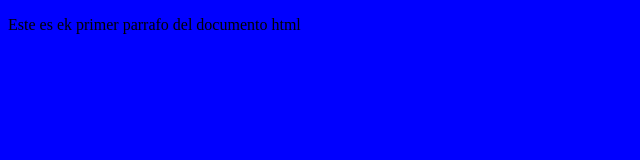
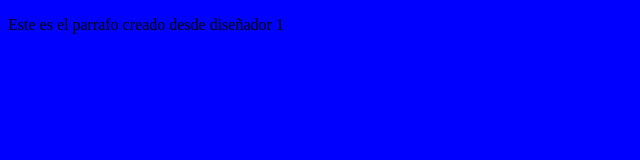
Before and after one commit to TheSincarS/CursoGit, a plain HTML site: page Proyecto-Web-Empresa-B/index.html in a window 1280 px wide. Shown: the full height of the page, 0-640 px from the left. Drawn offline with Linux system fonts and the light colour scheme.

Commit message:
[MOD] index.html añadiendo nuevo parrafo

```diff
--- a/Proyecto-Web-Empresa-B/index.html
+++ b/Proyecto-Web-Empresa-B/index.html
@@ -10,7 +10,9 @@
 </head>
 
 <body>
-    <p>Este es ek primer parrafo del documento html</p>
+
+
+    <p>Este es el parrafo creado desde diseñador 1</p>
 </body>
 <script src="js/main.js"></script>
 
```
